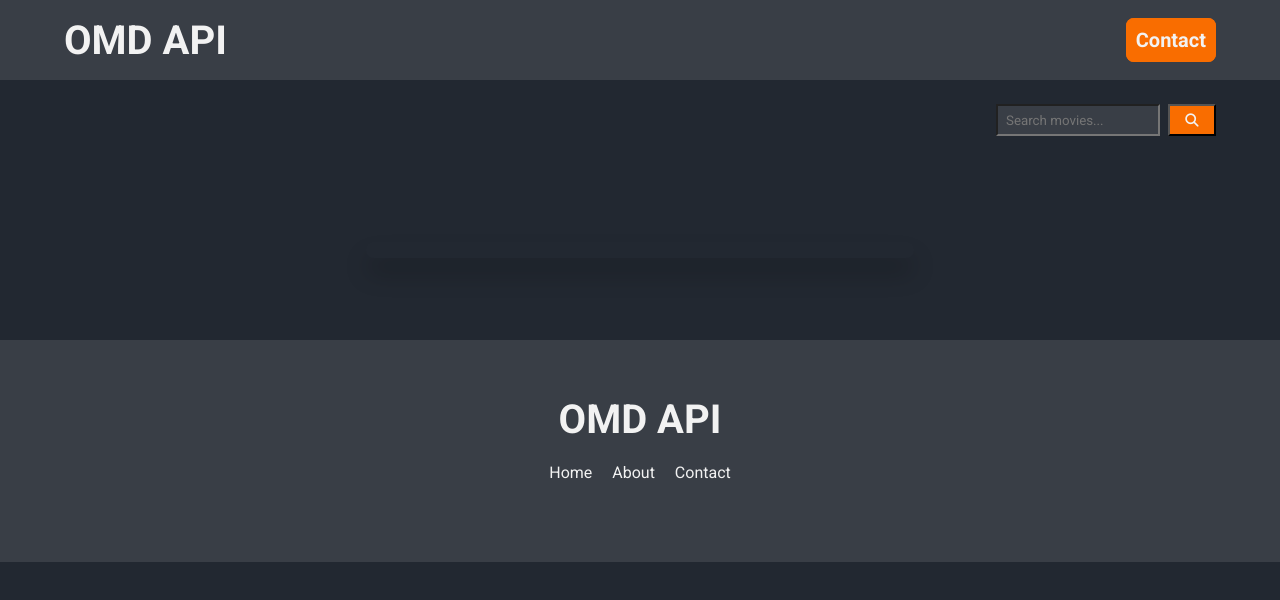
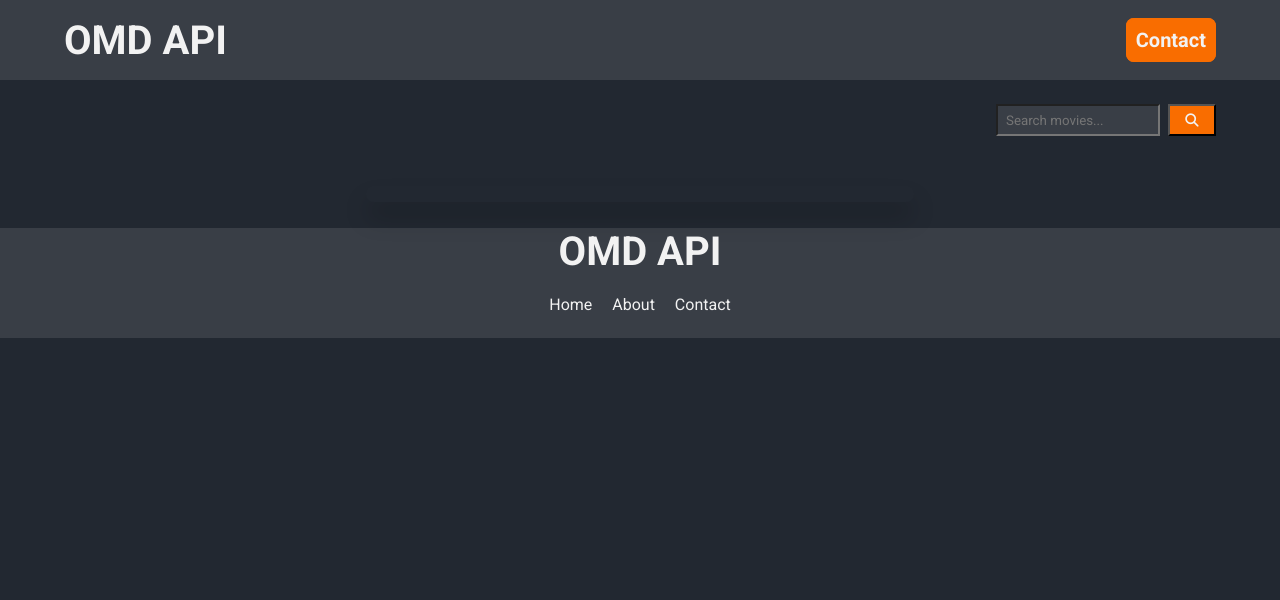
Before and after one commit to NchlR/-Website-AnimeAPI, a plain HTML site: page index.html in a window 1280 px wide. Drawn offline with Linux system fonts and the light colour scheme.

Commit message:
small padding fix

```diff
--- a/style.css
+++ b/style.css
@@ -43,7 +43,7 @@ li {
 }
 
 .container {
-  padding: 56px 0;
+  padding: 0px 0;
 }
 
 .row {
```
